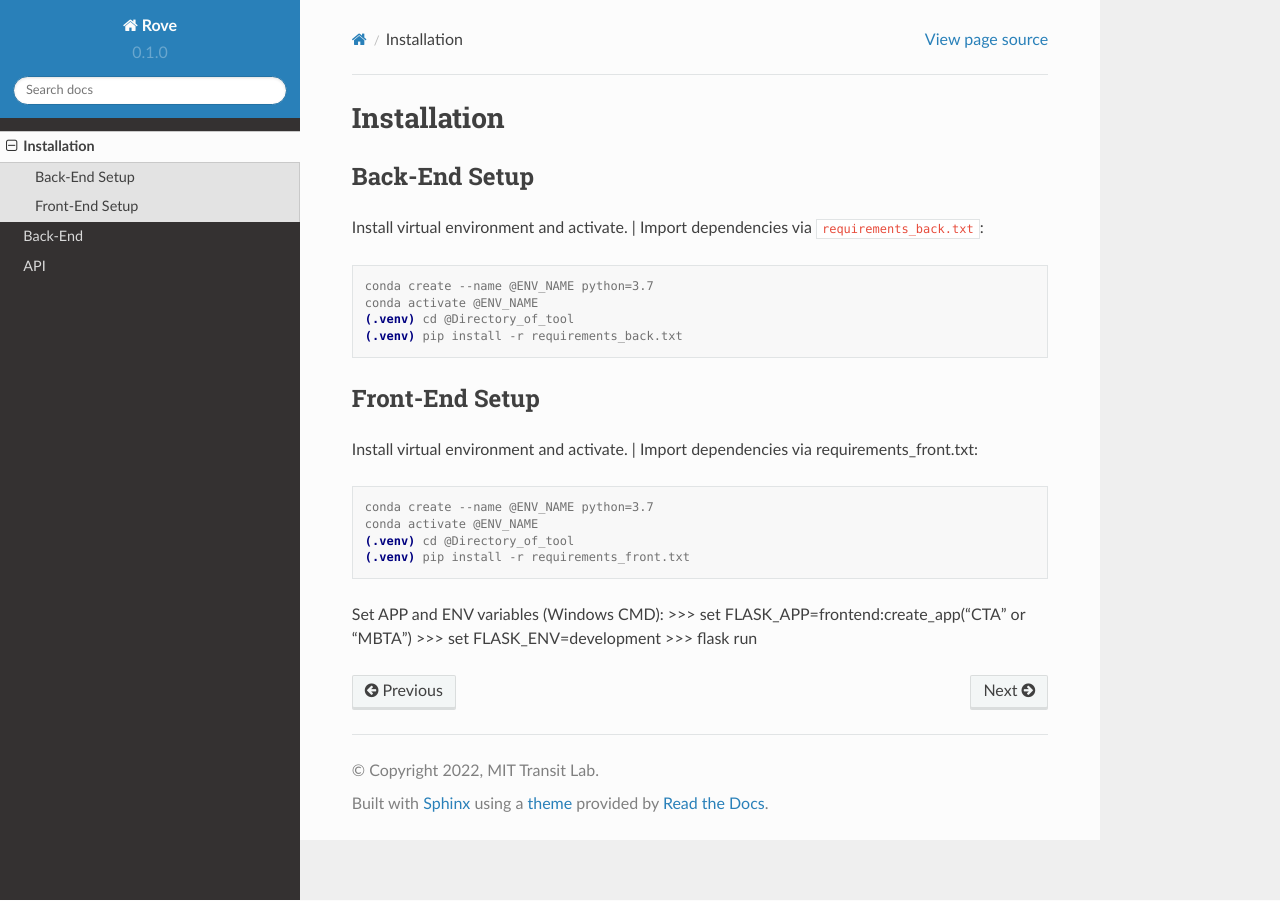
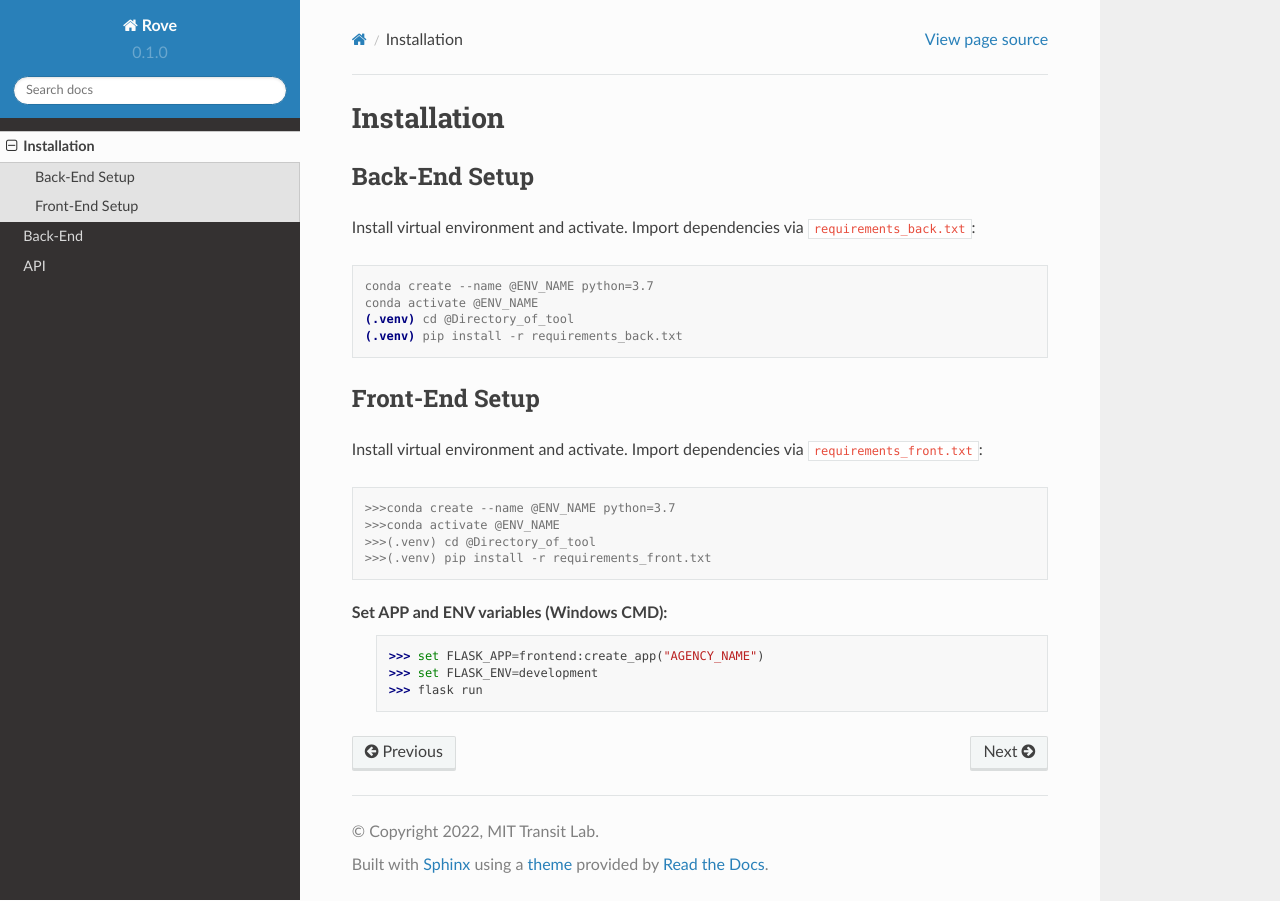
Before and after one commit to jtl-transit/rove, a Sphinx documentation site: the page built from docs/source/install.rst, in a window 1280 px wide. Built offline with Sphinx 7.4.7 and the Read the Docs theme 2.0.0, drawn with Linux system fonts in a browser that asks for light colours.

```diff
--- /dev/null
+++ b/_templates/breadcrumbs.html
@@ -0,0 +1,4 @@
+{%- extends "sphinx_rtd_theme/breadcrumbs.html" %}
+
+{% block breadcrumbs_aside %}
+{% endblock %}
--- a/docs/source/install.rst
+++ b/docs/source/install.rst
@@ -5,7 +5,7 @@ Back-End Setup
 ------------
 
 Install virtual environment and activate.
-| Import dependencies via ``requirements_back.txt``:
+Import dependencies via ``requirements_back.txt``:
 
 .. code-block:: console
 
@@ -18,16 +18,16 @@ Front-End Setup
 ----------------
 
 Install virtual environment and activate.
-| Import dependencies via requirements_front.txt:
+Import dependencies via ``requirements_front.txt``:
 
 .. code-block:: console
 
-   conda create --name @ENV_NAME python=3.7
-   conda activate @ENV_NAME
-   (.venv) cd @Directory_of_tool
-   (.venv) pip install -r requirements_front.txt
+   >>>conda create --name @ENV_NAME python=3.7
+   >>>conda activate @ENV_NAME
+   >>>(.venv) cd @Directory_of_tool
+   >>>(.venv) pip install -r requirements_front.txt
 
 Set APP and ENV variables (Windows CMD):
->>> set FLASK_APP=frontend:create_app("CTA" or "MBTA")
->>> set FLASK_ENV=development
->>> flask run
+   >>> set FLASK_APP=frontend:create_app("AGENCY_NAME")
+   >>> set FLASK_ENV=development
+   >>> flask run
```
